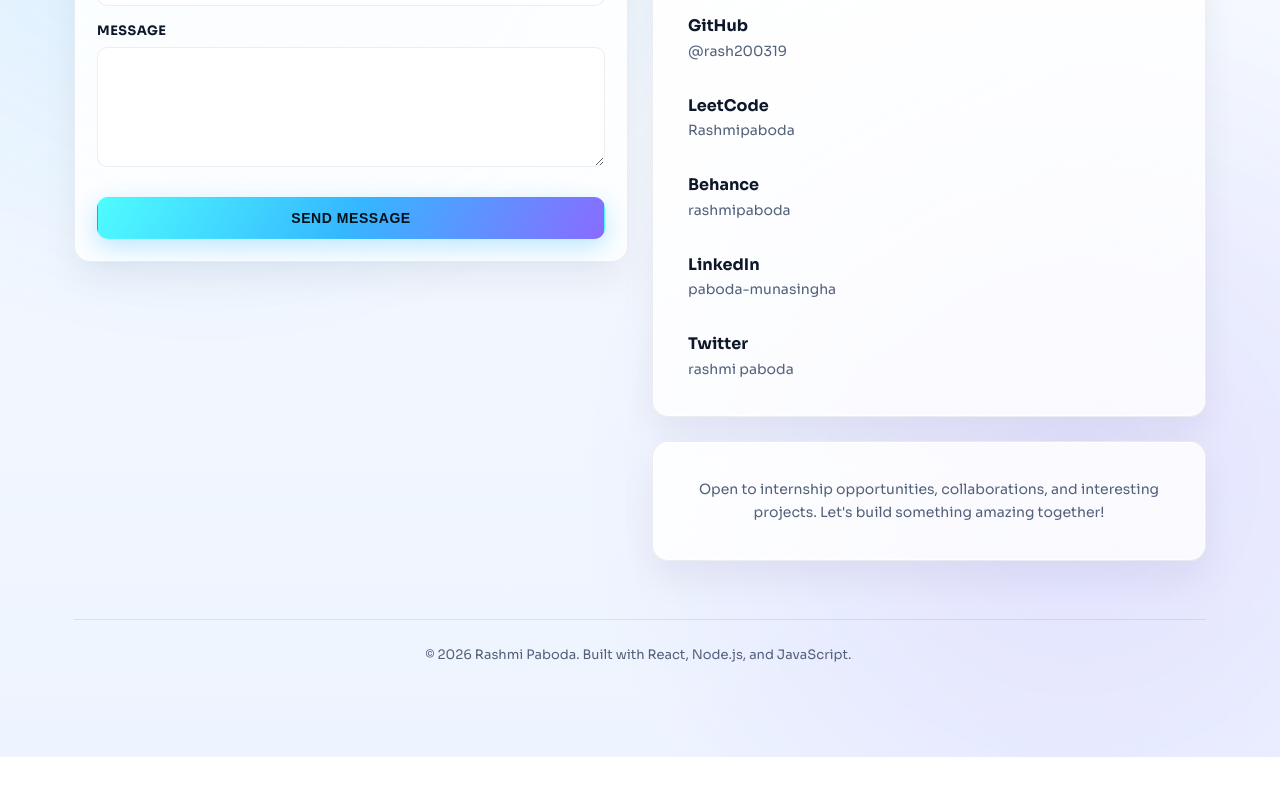
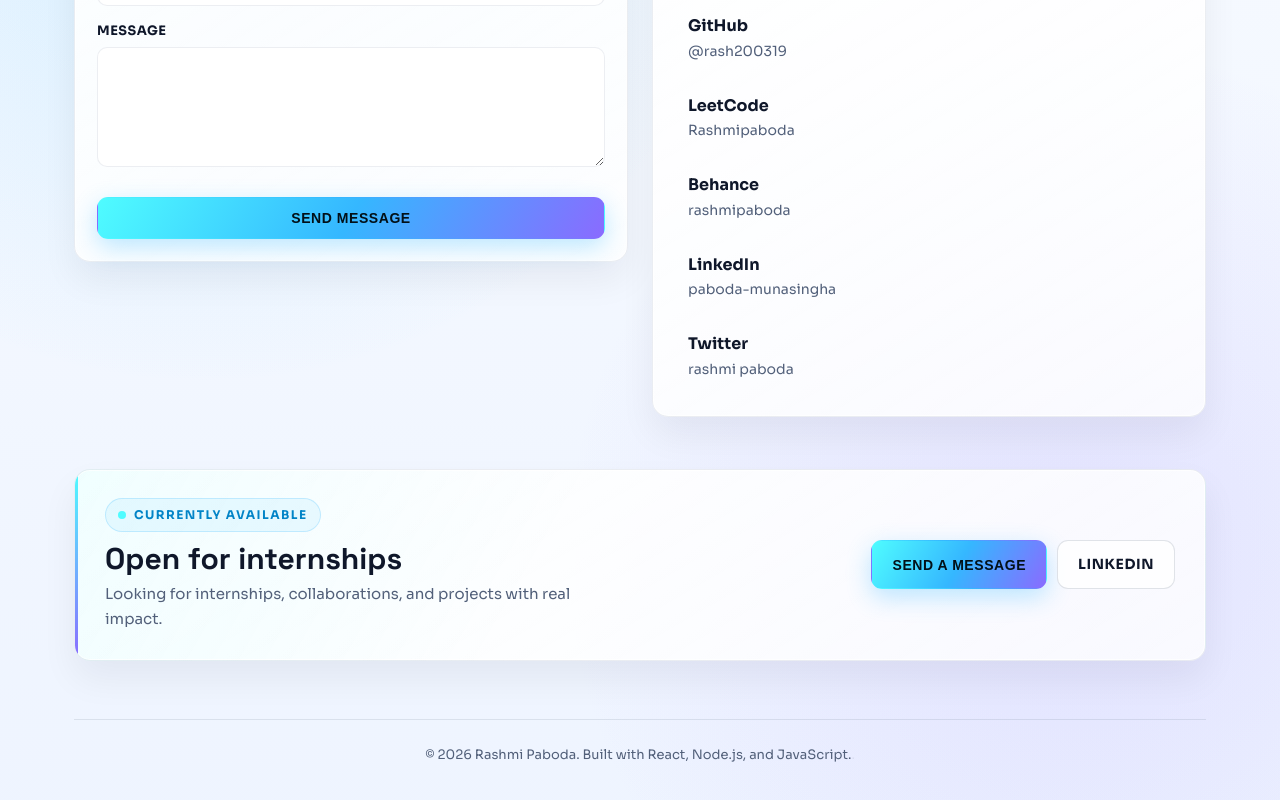
Before and after one commit to rash200319/portfolio-website, a React (Vite) app: page / in a window 1280 px wide. Shown: the part 6939-7739 px from the top of the page. Before the commit the page ends 7696 px from the top, so only its background shows below. Built offline with nearby package versions, Linux system fonts and the light colour scheme; no server answers.

Commit message:
Implement availability banner in App component and update styles for improved layout and design

```diff
--- a/public/styles.css
+++ b/public/styles.css
@@ -673,7 +673,6 @@ body {
 .achievement-text,
 .cv-text,
 .card-description,
-.opportunity-text,
 .connect-text,
 .form-status,
 .footer {
@@ -866,8 +865,7 @@ body {
 }
 
 .card-description,
-.connect-text,
-.opportunity-text {
+.connect-text {
   font-size: 14px;
 }
 
@@ -896,9 +894,89 @@ body {
   font-weight: 700;
 }
 
-.opportunity-text {
-  text-align: center;
-  padding: 14px;
+.availability-banner {
+  margin-top: 28px;
+  padding: 28px 30px;
+  display: flex;
+  justify-content: space-between;
+  align-items: center;
+  gap: 24px;
+  flex-wrap: wrap;
+  position: relative;
+  overflow: hidden;
+  border-radius: var(--radius);
+  border: 1px solid rgba(79, 252, 255, 0.28);
+  background:
+    linear-gradient(120deg, rgba(79, 252, 255, 0.08), transparent 42%),
+    linear-gradient(150deg, var(--bg-panel-strong), var(--bg-panel));
+  box-shadow: inset 0 0 0 1px rgba(79, 252, 255, 0.04), var(--shadow-lg);
+}
+
+.availability-banner::before {
+  content: "";
+  position: absolute;
+  left: 0;
+  top: 0;
+  bottom: 0;
+  width: 3px;
+  background: linear-gradient(180deg, var(--cyan), var(--violet));
+}
+
+.availability-kicker {
+  display: inline-flex;
+  align-items: center;
+  gap: 8px;
+  margin-bottom: 10px;
+  color: var(--cyan);
+  border: 1px solid rgba(79, 252, 255, 0.34);
+  background: rgba(79, 252, 255, 0.08);
+  padding: 6px 12px;
+  border-radius: 999px;
+  font-size: 12px;
+  font-weight: 700;
+  letter-spacing: 0.12em;
+  text-transform: uppercase;
+}
+
+.availability-dot {
+  width: 8px;
+  height: 8px;
+  border-radius: 50%;
+  background: #4ffcff;
+  box-shadow: 0 0 0 0 rgba(79, 252, 255, 0.7);
+  animation: availabilityPulse 1.8s ease-out infinite;
+}
+
+.availability-title {
+  font-family: "Space Grotesk", "Sora", sans-serif;
+  font-size: clamp(22px, 3vw, 30px);
+  line-height: 1.15;
+  color: #eaf4ff;
+  margin-bottom: 6px;
+}
+
+.availability-copy {
+  max-width: 520px;
+  color: var(--text-soft);
+  font-size: 15px;
+}
+
+.availability-actions {
+  display: flex;
+  flex-wrap: wrap;
+  gap: 10px;
+}
+
+@keyframes availabilityPulse {
+  0% {
+    box-shadow: 0 0 0 0 rgba(79, 252, 255, 0.55);
+  }
+  70% {
+    box-shadow: 0 0 0 10px rgba(79, 252, 255, 0);
+  }
+  100% {
+    box-shadow: 0 0 0 0 rgba(79, 252, 255, 0);
+  }
 }
 
 .footer {
@@ -1022,8 +1100,18 @@ body {
     width: 100%;
   }
 
-  .cv-card {
+  .cv-card,
+  .availability-banner {
     text-align: center;
+    justify-content: center;
+  }
+
+  .availability-kicker {
+    justify-content: center;
+  }
+
+  .availability-actions {
+    width: 100%;
     justify-content: center;
   }
 }
@@ -1064,7 +1152,8 @@ body {
   box-shadow: 0 20px 46px rgba(15, 23, 42, 0.08), 0 0 22px rgba(53, 183, 255, 0.08);
 }
 
-[data-theme="light"] .hero-kicker {
+[data-theme="light"] .hero-kicker,
+[data-theme="light"] .availability-kicker {
   color: #0284c7;
   border-color: rgba(53, 183, 255, 0.22);
   background: rgba(53, 183, 255, 0.08);
@@ -1077,7 +1166,7 @@ body {
 [data-theme="light"] .achievement-text,
 [data-theme="light"] .cv-text,
 [data-theme="light"] .card-description,
-[data-theme="light"] .opportunity-text,
+[data-theme="light"] .availability-copy,
 [data-theme="light"] .connect-text,
 [data-theme="light"] .form-status,
 [data-theme="light"] .footer {
@@ -1101,6 +1190,7 @@ body {
 [data-theme="light"] .article-title,
 [data-theme="light"] .achievement-title,
 [data-theme="light"] .cv-title,
+[data-theme="light"] .availability-title,
 [data-theme="light"] .connect-title,
 [data-theme="light"] .form-group label {
   color: #0f172a;
@@ -1114,7 +1204,8 @@ body {
 [data-theme="light"] .project-card,
 [data-theme="light"] .article-card,
 [data-theme="light"] .achievement-card,
-[data-theme="light"] .cv-card {
+[data-theme="light"] .cv-card,
+[data-theme="light"] .availability-banner {
   border-color: rgba(148, 163, 184, 0.18);
   box-shadow: inset 0 0 0 1px rgba(255, 255, 255, 0.7), 0 18px 36px rgba(15, 23, 42, 0.06);
 }
--- a/src/App.jsx
+++ b/src/App.jsx
@@ -615,12 +615,36 @@ function App() {
                   </a>
                 </div>
               </div>
+            </div>
+          </div>
 
-              <div className="card">
-                <p className="opportunity-text">
-                  Open to internship opportunities, collaborations, and interesting projects. Let&apos;s build something amazing together!
-                </p>
-              </div>
+          <div className="availability-banner">
+            <div>
+              <p className="availability-kicker">
+                <span className="availability-dot" aria-hidden="true"></span>
+                Currently available
+              </p>
+              <h3 className="availability-title">Open for internships</h3>
+              <p className="availability-copy">
+                Looking for internships, collaborations, and projects with real impact.
+              </p>
+            </div>
+            <div className="availability-actions">
+              <button
+                type="button"
+                className="btn btn-primary"
+                onClick={() => document.getElementById("name")?.focus()}
+              >
+                Send a message
+              </button>
+              <a
+                href="https://www.linkedin.com/in/paboda-munasingha-307a99323?utm_source=share&utm_campaign=share_via&utm_content=profile&utm_medium=android_app"
+                target="_blank"
+                rel="noopener noreferrer"
+                className="btn btn-outline"
+              >
+                LinkedIn
+              </a>
             </div>
           </div>
 
```
